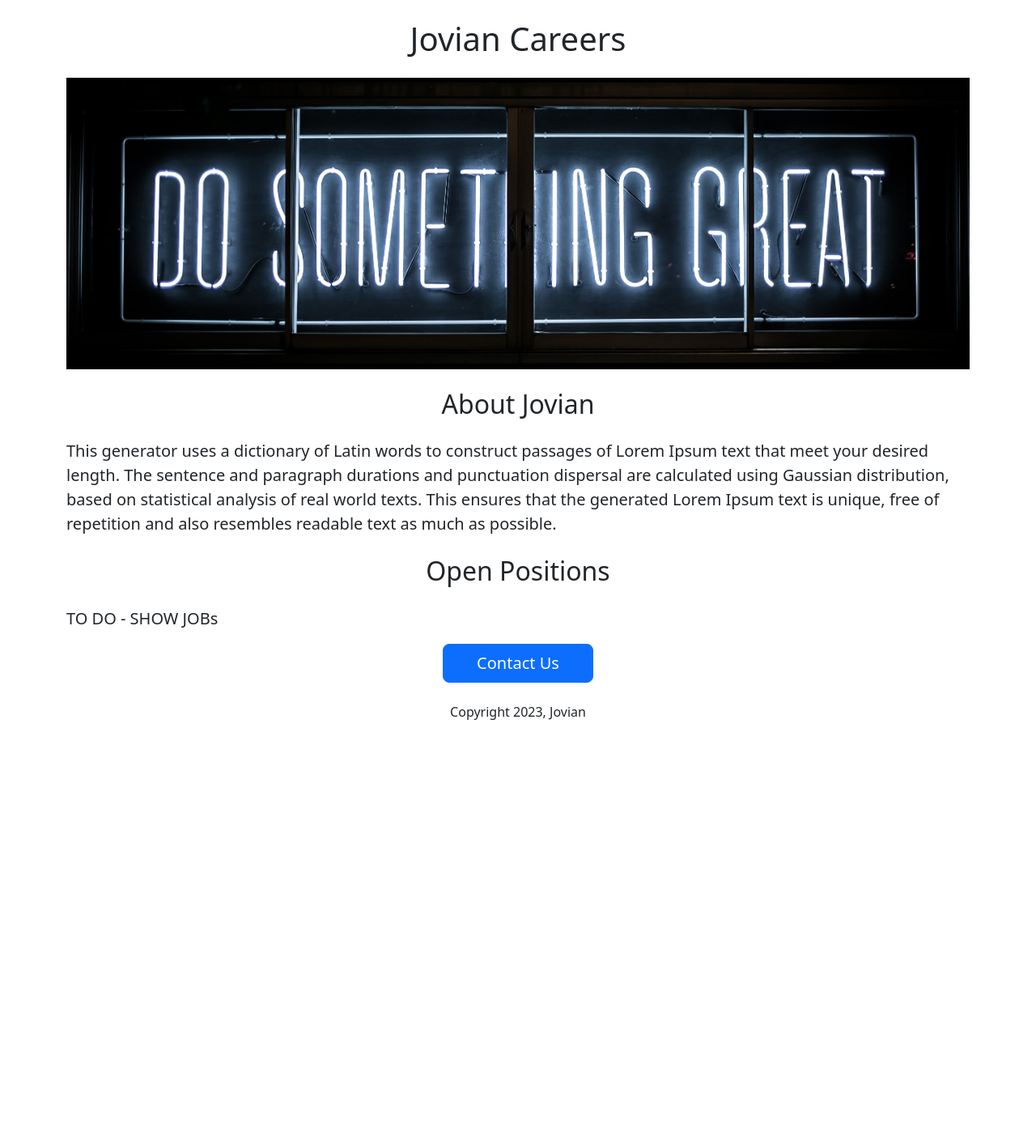
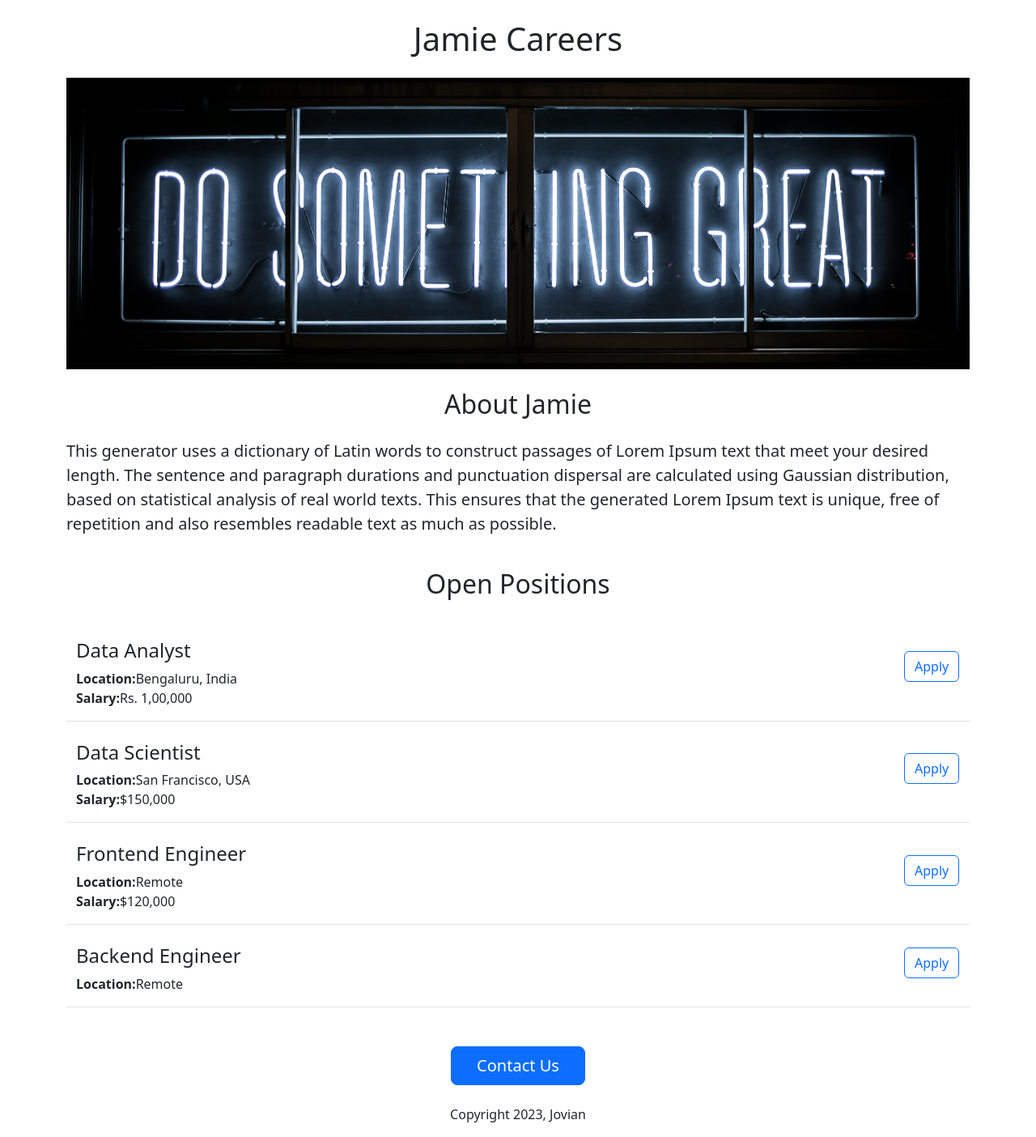
Before and after one commit to JGiannini/jamie-careers-website, a Flask app: page / in a window 1280 px wide. Shown: the whole page at 81% size. Before the commit the page ends 889 px from the top, so only its background shows below. Run offline with Flask 2, Linux system fonts and the light colour scheme.

Commit message:
Updated Python and added jobitem html page

```diff
--- a/app.py
+++ b/app.py
@@ -1,11 +1,32 @@
 from flask import Flask, render_template
 
 app = Flask(__name__)
+#This is a Python dictionary:
+JOBS = [{
+  'id': 1,
+  'title': 'Data Analyst',
+  'location': 'Bengaluru, India',
+  'salary': 'Rs. 1,00,000'
+}, {
+  'id': 2,
+  'title': 'Data Scientist',
+  'location': 'San Francisco, USA',
+  'salary': '$150,000'
+}, {
+  'id': 3,
+  'title': 'Frontend Engineer',
+  'location': 'Remote',
+  'salary': '$120,000'
+}, {
+  'id': 4,
+  'title': 'Backend Engineer',
+  'location': 'Remote',
+}]
 
 
 @app.route("/")
 def hello_world():
-  return render_template('home.html')
+  return render_template('home.html', jobs=JOBS, company_name='Jamie')
 
 
 if __name__ == '__main__':
--- a/templates/home.html
+++ b/templates/home.html
@@ -3,7 +3,7 @@
     <head>
       <meta charset="utf-8">
       <meta name="viewport" content="width=device-width, initial-scale=1">
-      <title>Jovian Careers</title>
+      <title>{{company_name}} Careers</title>
       <link href="https://cdn.jsdelivr.net/npm/bootstrap@5.3.0-alpha1/dist/css/bootstrap.min.css" rel="stylesheet" integrity="sha384-GLhlTQ8iRABdZLl6O3oVMWSktQOp6b7In1Zl3/Jr59b6EGGoI1aFkw7cmDA6j6gD" crossorigin="anonymous">
       <style>
         #banner{
@@ -17,18 +17,32 @@
     <body>
       <div class="container">
         <div class="row">
+          <div class="col-12">
+            <h1 class="text-center mt-4 mb-4">{{company_name}} Careers</h1>
+            <img class="img-fluid" id="banner" src="https://jovian-careers-website.jgiannini.repl.co/static/banner.jpg">
+            <h2 class="text-center mt-4 mb-4">About {{company_name}}</h2>
+            <p class="lead">This generator uses a dictionary of Latin words to construct passages of Lorem Ipsum text that meet your desired length. The sentence and paragraph durations and punctuation dispersal are calculated using Gaussian distribution, based on statistical analysis of real world texts. This ensures that the generated Lorem Ipsum text is unique, free of repetition and also resembles readable text as much as possible.</p>
+          </div>
+        </div>
+        <div class="row">
           <div class="col">
-            <h1 class="text-center mt-4 mb-4">Jovian Careers</h1>
-            <img class="img-fluid" id="banner" src="https://jovian-careers-website.jgiannini.repl.co/static/banner.jpg">
-            <h2 class="text-center mt-4 mb-4">About Jovian</h2>
-            <p class="lead">This generator uses a dictionary of Latin words to construct passages of Lorem Ipsum text that meet your desired length. The sentence and paragraph durations and punctuation dispersal are calculated using Gaussian distribution, based on statistical analysis of real world texts. This ensures that the generated Lorem Ipsum text is unique, free of repetition and also resembles readable text as much as possible.</p>
             <h2 class="text-center mt-4 mb-4">Open Positions</h2>
-            <p class="lead">TO DO - SHOW JOBs</p>
-            <div class="d-grid gap-2 col-6 col-lg-2 mx-auto">
+            <lead>
+              {% for job_get in jobs %}
+                {% include 'jobitem.html' %}
+              {% endfor %}
+            </lead>
+          </div>
+        </div>
+        <div class="row">
+            <div class="d-grid gap-2 col-6 col-lg-2 mx-auto mt-5">
               <button class="btn btn-primary btn-lg">Contact       Us</button>
             </div>
-            <p class="text-center mt-4">Copyright 2023, Jovian</p>
-          </div>
+        </div>
+        <div class="row">
+            <div class="col text-center">
+              <p class="mt-4">Copyright 2023, Jovian</p>
+            </div>
         </div>
       </div>
       <script src="https://cdn.jsdelivr.net/npm/bootstrap@5.3.0-alpha1/dist/js/bootstrap.bundle.min.js" integrity="sha384-w76AqPfDkMBDXo30jS1Sgez6pr3x5MlQ1ZAGC+nuZB+EYdgRZgiwxhTBTkF7CXvN" crossorigin="anonymous"></script>
--- /dev/null
+++ b/templates/jobitem.html
@@ -0,0 +1,21 @@
+<div class="container">
+  <div class="row border-bottom pb-3">
+    <div class="col-10 col-lg-11">
+      <h4 class="mt-4">{{job_get['title']}}</h4>
+        <div>
+          <b>Location:</b>{{job_get['location']}}
+        </div>
+        {% if 'salary' in job_get%}
+          <div>
+            <b>Salary:</b>{{job_get['salary']}}
+          </div>
+        {% endif %}
+    </div>
+      <div class="col-2 col-lg-1 my-auto">
+        <button type="button" class="btn btn-outline-primary mt-2">
+          Apply
+        </button>
+      </div
+    </div>
+  </div>
+</div>
```
